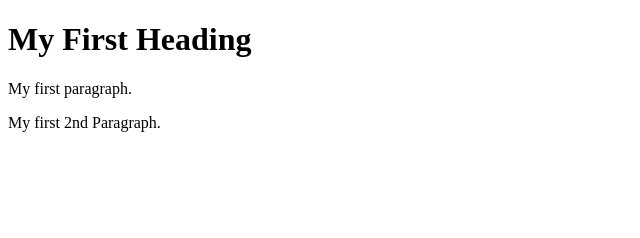
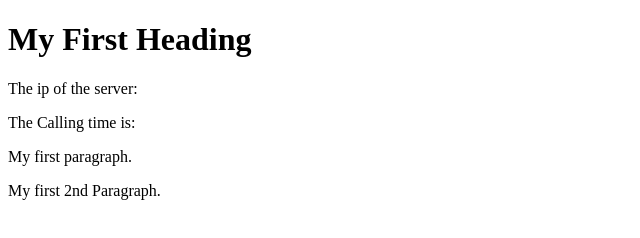
Before and after one commit to manojakumarpanda/temp_practice, a plain HTML site: page sample.html in a window 1280 px wide. Shown: the whole page, without its empty margins (0-640 px from the left). Drawn offline with Linux system fonts and the light colour scheme.

Commit message:
The server ip and calling time is being added.

```diff
--- a/sample.html
+++ b/sample.html
@@ -3,7 +3,8 @@
 <body>
 
 <h1>My First Heading</h1>
-
+<p> The ip of the server:</p>
+<p> The Calling time is: </p>
 <p>My first paragraph.</p>
 <p>My first 2nd Paragraph.</p>
 
```
